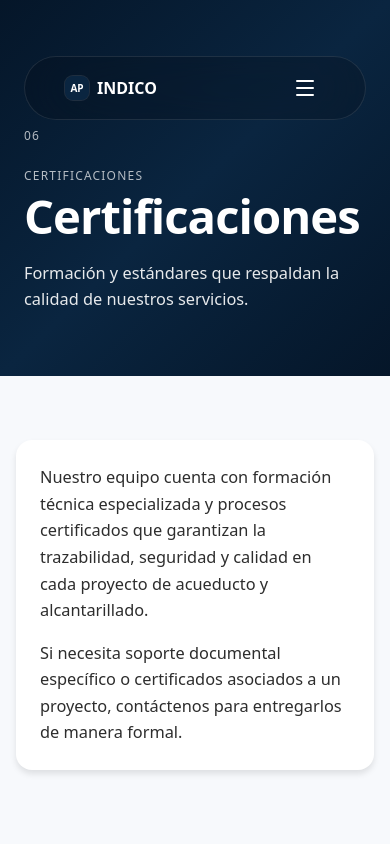
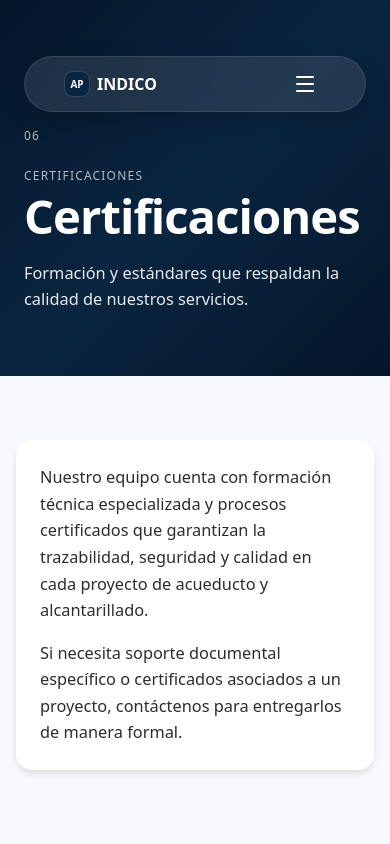
Before and after one commit to Hecpac/Apindico, a Next.js app: page /certificaciones in a window 390 px wide. Shown: the top 844 px of the page. Built offline with nearby package versions, Linux system fonts and the light colour scheme.

Commit message:
Lighten mobile navbar glass

```diff
--- a/src/components/layout/Header.tsx
+++ b/src/components/layout/Header.tsx
@@ -176,9 +176,10 @@ export function Header() {
             aria-label="Navegación principal"
             className={cn(
               "flex items-center justify-between transition-all duration-300 rounded-full border border-white/10 backdrop-blur-2xl px-10 py-3",
+              "bg-white/10 shadow-[0_8px_24px_rgba(0,0,0,0.18)]",
               isScrolled
-                ? "h-14 bg-zinc-950/20 shadow-[0_10px_30px_rgba(0,0,0,0.22)]"
-                : "h-16 md:h-20 bg-zinc-950/20"
+                ? "h-14 md:bg-zinc-950/20 md:shadow-[0_10px_30px_rgba(0,0,0,0.22)]"
+                : "h-14 md:h-20 md:bg-zinc-950/20 md:shadow-[0_14px_40px_rgba(0,0,0,0.25)]"
             )}
           >
             {/* Logo + Mini Label */}
```
